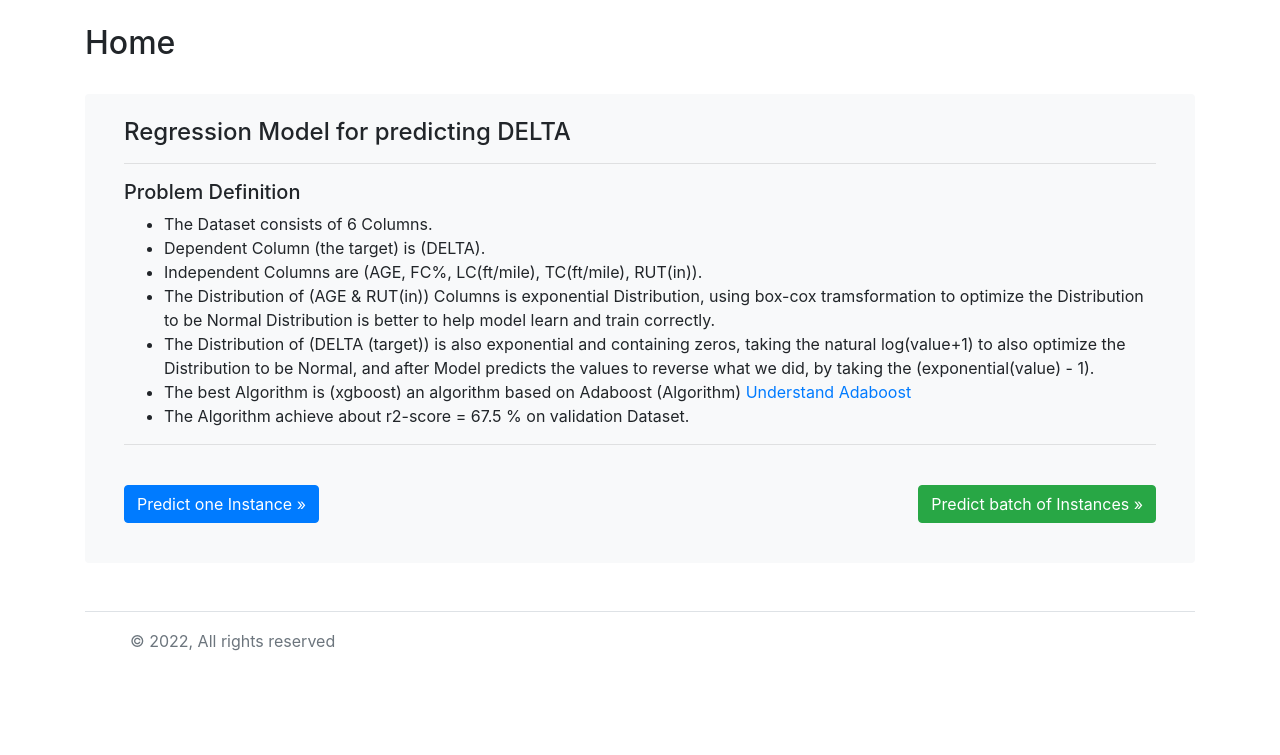
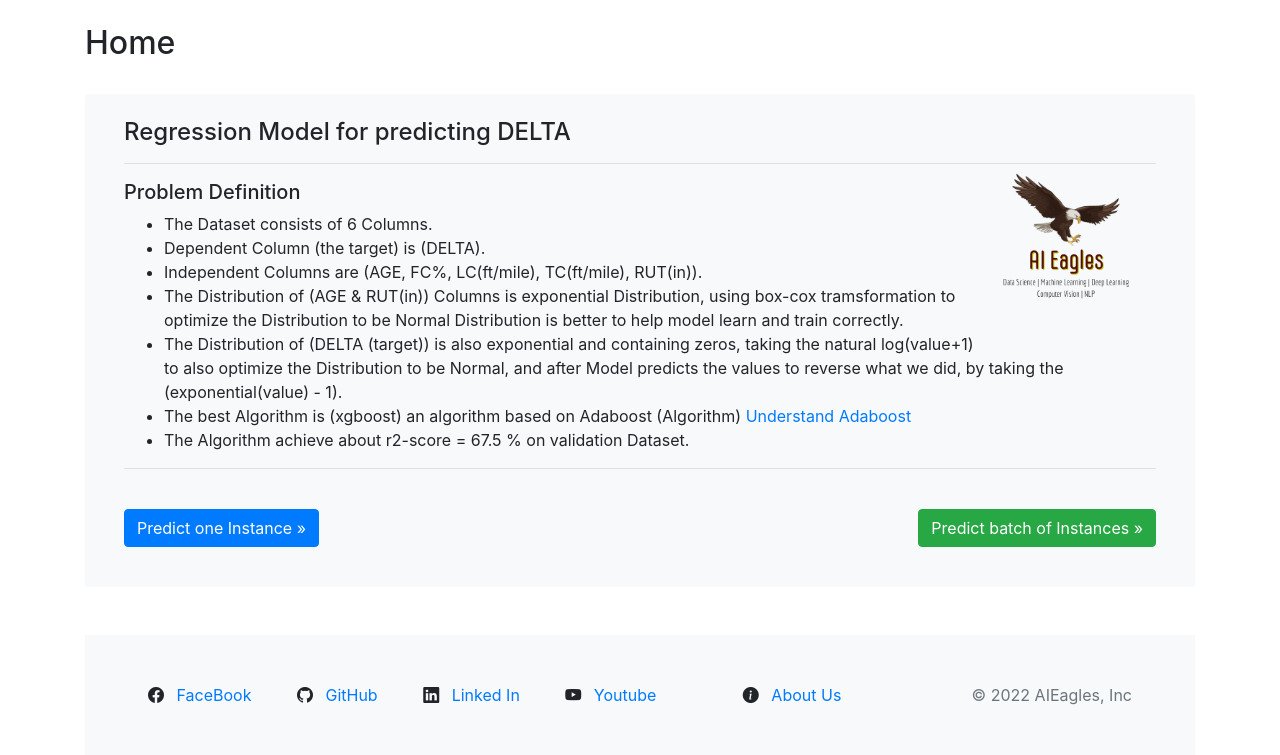
Before and after one commit to AGOOR97/xgboost_flask_deployment, a Flask app: page / in a window 1280 px wide. Shown: the part 56-811 px from the top of the page. Before the commit the page ends 707 px from the top, so only its background shows below. Run offline with Flask 2, Linux system fonts and the light colour scheme; parts of the project's set-up code (start-up, migrations or seed data) failed here and were passed over; some libraries are stand-ins or nearby versions.

Commit message:
Update Icons and Images

```diff
--- a/router.py
+++ b/router.py
@@ -2,7 +2,7 @@
 import numpy as np
 import pandas as pd
 from flask import Flask, redirect, render_template, request
-import joblib
+import joblib, os
 from utils import process_one, process_batch   ## the function I craeted to process the data in utils.py
 
 
@@ -72,6 +72,14 @@ def predict_batch():
         df_pred = pd.DataFrame(columns=['Predictions'])
         return render_template('predict_batch.html', tables=[df_pred.to_html(classes='data')], titles=df_pred.columns.values)
 
+
+## Route for about_us page
+@app.route('/about_us')
+def about_us():
+
+
+    return render_template('about.html')
+
 ## Run the App
 if __name__ == '__main__':
     app.run(debug=True)
--- /dev/null
+++ b/static/css/main.css
@@ -0,0 +1,3 @@
+body{
+    font-family: Helvetica;
+}
--- a/templates/basic.html
+++ b/templates/basic.html
@@ -30,16 +30,20 @@
                     <li class="nav-item">
                         <a class="nav-link active" href="/predict_batch">Predict batch of Instances</a>
                     </li>
+                    <li class="nav-item">
+                        <a class="nav-link active" href="/about_us">About Us</a>
+                    </li>
                     <li class="nav-item dropdown">
                         <a class="nav-link dropdown-toggle" href="#" id="dropdown01" data-bs-toggle="dropdown"
                             aria-expanded="false">Contact Us</a>
                         <ul class="dropdown-menu" aria-labelledby="dropdown01">
-                            <li><a class="dropdown-item" href="https://www.FaceBook.com/agoormachine">FaceBook</a></li>
+                            <li><a class="dropdown-item" href="https://www.FaceBook.com/AIEagles">FaceBook</a></li>
                             <li><a class="dropdown-item" href="https://www.github.com/agoor97">GitHub</a></li>
                             <li><a class="dropdown-item" href="https://www.youtube.com/MohammedAgoor">Youtube</a></li>
                             <li><a class="dropdown-item" href="https://www.linkedin.com/in/mlagoor/">Linked In</a></li>
                         </ul>
                     </li>
+
                 </ul>
             </div>
         </div>
--- a/templates/index.html
+++ b/templates/index.html
@@ -2,16 +2,22 @@
 
 {% block head %}
 <title> Home </title>
+<link rel="stylesheet" href="https://cdn.jsdelivr.net/npm/bootstrap-icons@1.8.1/font/bootstrap-icons.css">
 {% endblock %}
 
 {% block body %}
 <br>
 <h2> Home </h2>
+
 <br>
 <div>
     <div class="bg-light p-4 rounded">
         <div class="col-sm-12 mx-auto">
             <h4>Regression Model for predicting DELTA</h4>
+            <a href="https://www.FaceBook.com/AIEagles">
+                <img alt="AI_Eagles Image" src="{{url_for('static', filename='simple_logo.png')}}"
+                    class="Responsive image float-right" width="180" height="180">
+            </a>
             <hr>
             <h5> Problem Definition </h5>
             <ul>
@@ -49,21 +55,32 @@
         </div>
     </div>
 </div>
-</div>
 
 
-<br>
-<div class="b-example-divider"></div>
-<div class="container">
-    <footer class="d-flex flex-wrap justify-content-between align-items-center py-3 my-4 border-top">
-        <div class="col-md-4 d-flex align-items-center">
-            <a href="/" class="mb-3 me-2 mb-md-0 text-muted text-decoration-none lh-1">
-                <svg class="bi" width="30" height="24">
-                    <use xlink:href="#bootstrap" />
-                </svg>
-            </a>
-            <span class="text-muted">&copy; 2022, All rights reserved</span>
-        </div>
-    </footer>
-</div>
+<footer class="bd-footer p-3 p-md-5 mt-5 bg-light text-center text-sm-left">
+    <div class="container">
+        <i class="bi bi-facebook"></i>
+        <a href="http://www.FaceBook.com/AIEagles" title="faceagoor"><i style="margin-right: 0.5em; color: #EEEEEE;"
+                class="icon-home icon-4x"></i>FaceBook</a>
+        &emsp; &emsp;
+        <i class="bi bi-github"></i>
+        <a href="http://www.github.com/agoor97" title="gitagoor"><i style="margin-right: 0.5em; color: #EEEEEE;"
+                class="icon-home icon-4x"></i>GitHub</a>
+        &emsp; &emsp;
+        <i class="bi bi-linkedin"></i>
+        <a href="https://www.linkedin.com/in/mlagoor/" title="linkedagoor"><i
+                style="margin-right: 0.5em; color: #EEEEEE;" class="icon-home icon-4x"></i>Linked In</a>
+        &emsp; &emsp;
+        <i class="bi bi-youtube"></i>
+        <a href="http://www.youtube.com/MohammedAgoor" title="tubeagoor"><i style="margin-right: 0.5em; color: #EEEEEE;"
+                class="icon-home icon-4x"></i>Youtube</a>
+        <span class="text-muted float-right">&copy; 2022  AIEagles, Inc</span>
+        &emsp; &emsp; &emsp; &emsp;
+        <i class="bi bi-info-circle-fill"></i>
+        <a href="/about_us" title="about"><i style="margin-right: 0.5em; color: #EEEEEE;"
+                class="icon-home icon-4x"></i>About Us</a>
+    </div>
+</footer>
+
+
 {% endblock %}
```
Also changed, not shown: templates/about.html (added, +81 -0 lines), templates/predict.html (+13 -2 lines), static/predict_img.png (added), static/simple_logo.png (added).
